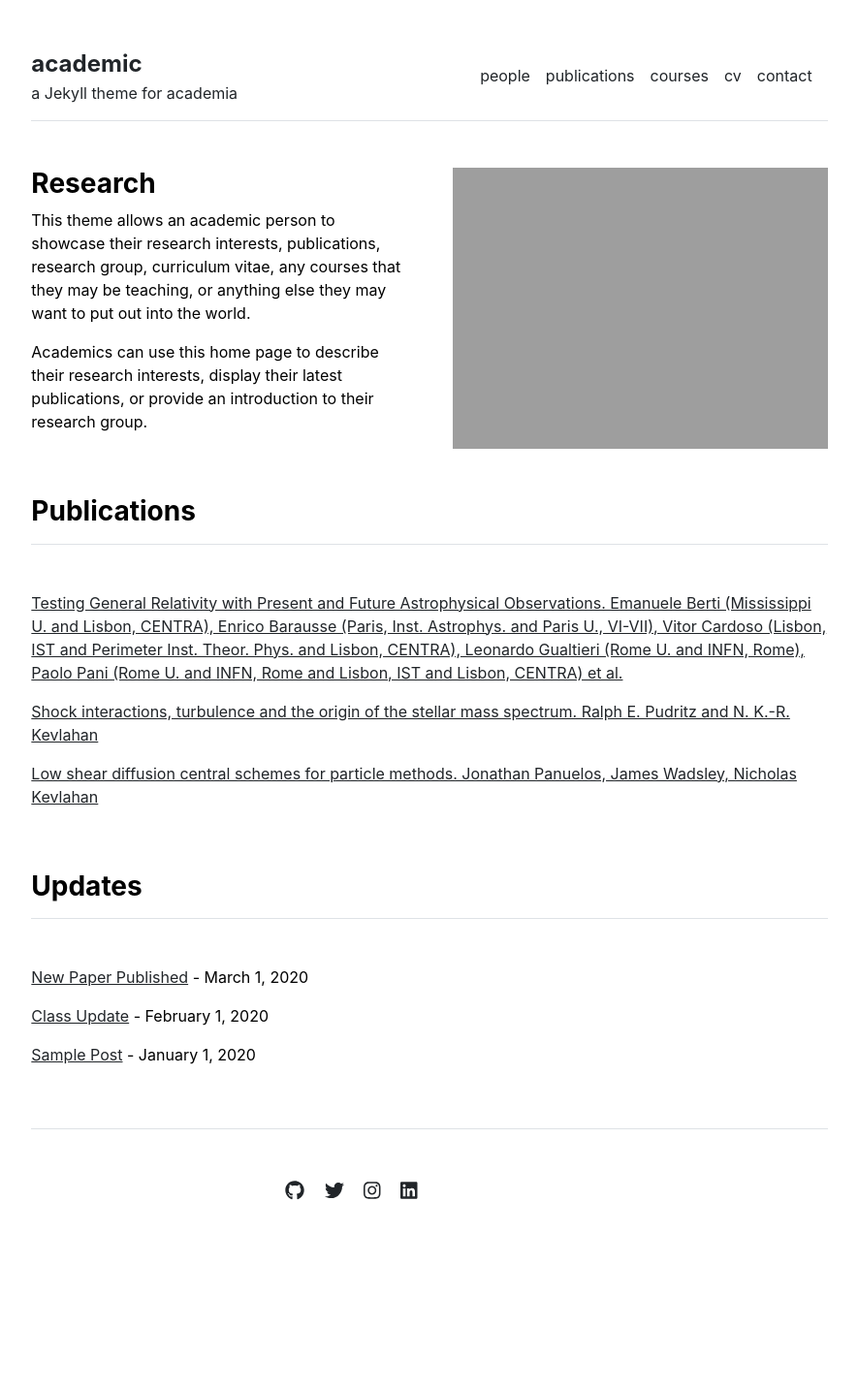
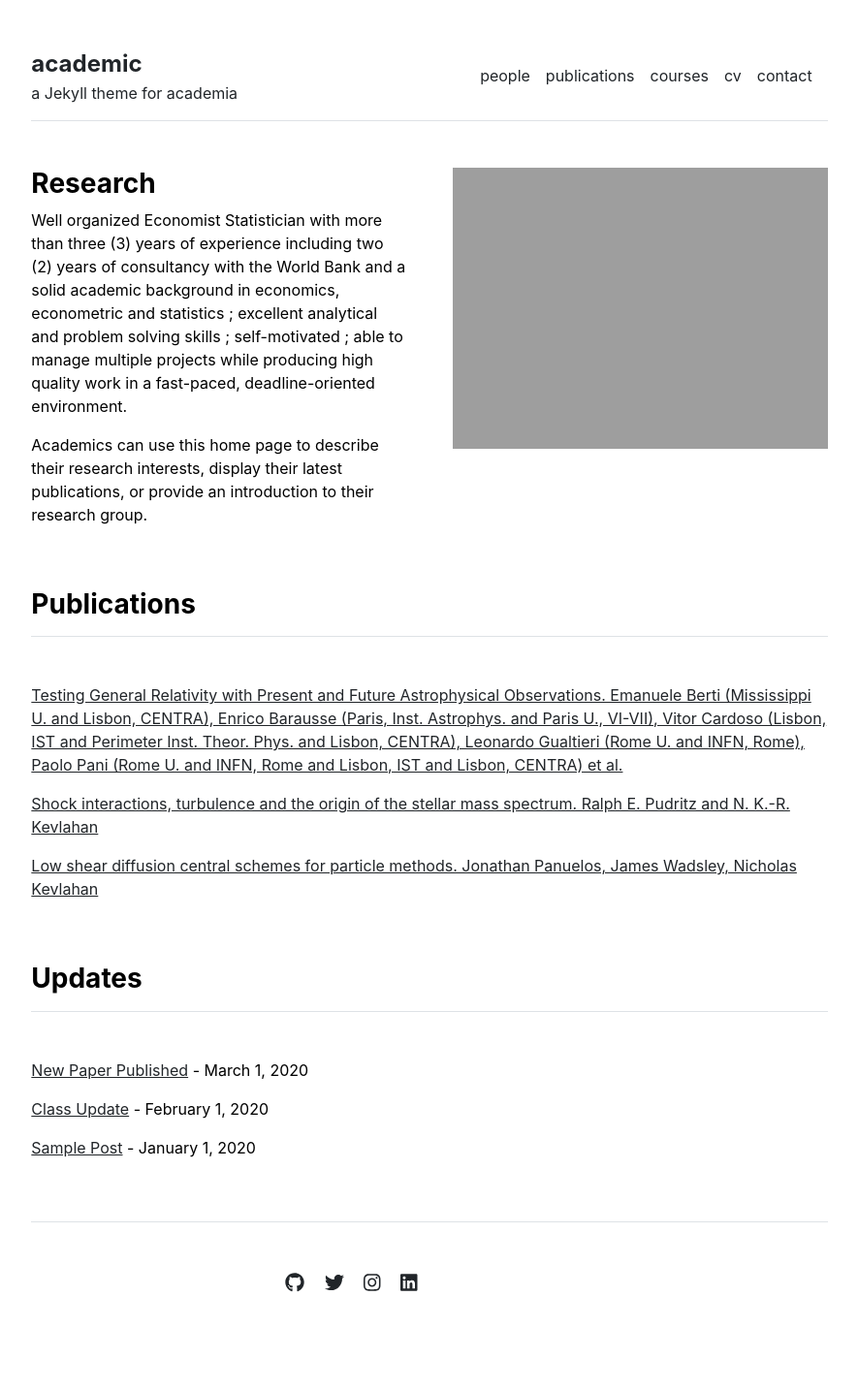
Before and after one commit to konouakakpo7/konouakakpo7.github.io, a Jekyll site: the page built from index.md, in a window 1280 px wide. Shown: the whole page at 97% size, without its empty margins (197-1082 px from the left). Built offline with Jekyll 4.4.1, drawn with Linux system fonts in a browser that asks for light colours; before the commit the page ends 1339 px from its top, so only the background shows below that.

Commit message:
Update index.md

```diff
--- a/index.md
+++ b/index.md
@@ -3,6 +3,9 @@ layout: home
 title: "Home"
 ---
 
-This theme allows an academic person to showcase their research interests, publications, research group, curriculum vitae, any courses that they may be teaching, or anything else they may want to put out into the world.
+Well organized Economist Statistician with more than three (3) years of experience including two (2)
+years of consultancy with the World Bank and a solid academic background in economics, econometric and
+statistics ; excellent analytical and problem solving skills ; self-motivated ; able to manage multiple projects
+while producing high quality work in a fast-paced, deadline-oriented environment.
 
 Academics can use this home page to describe their research interests, display their latest publications, or provide an introduction to their research group.
```
